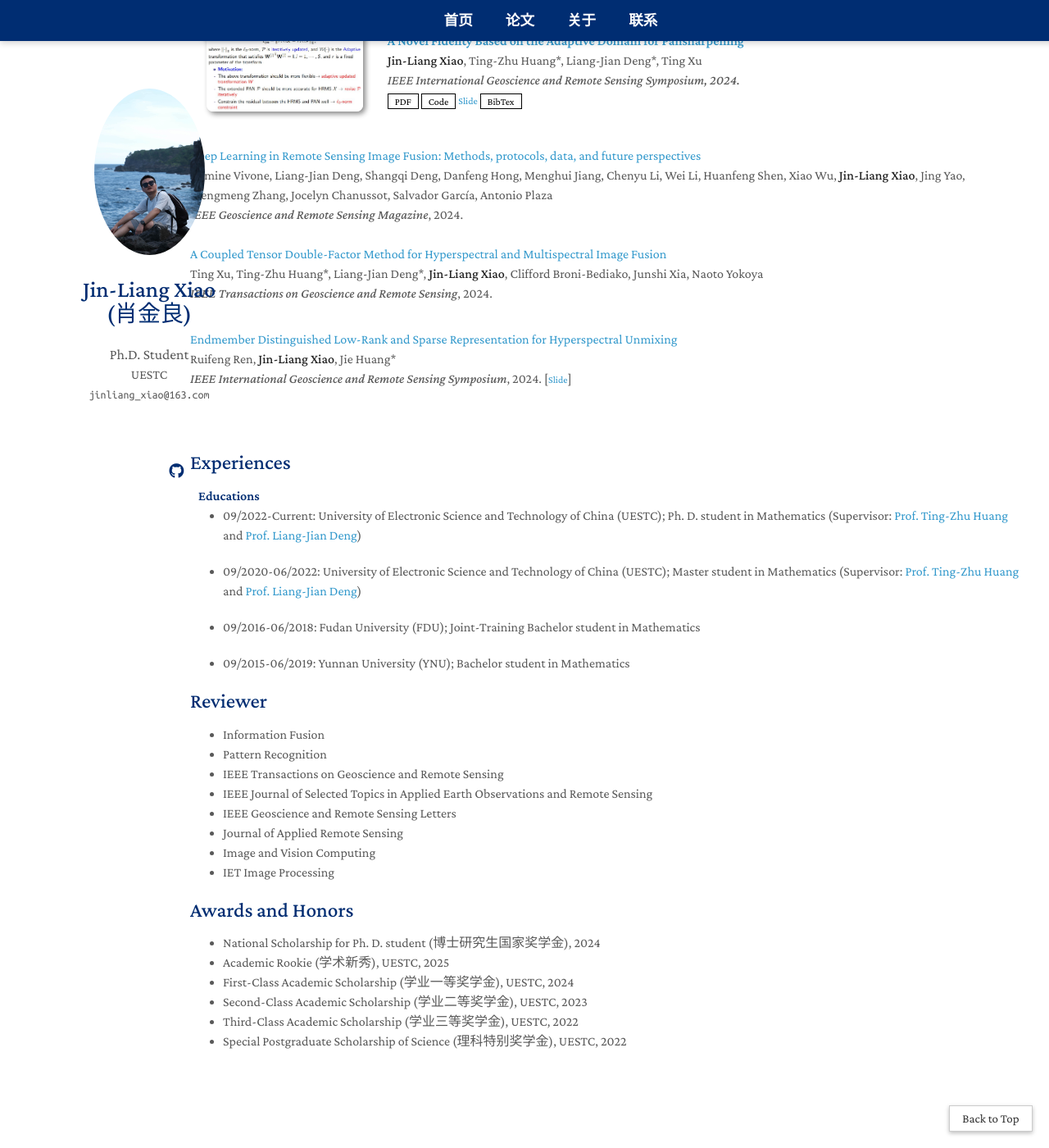
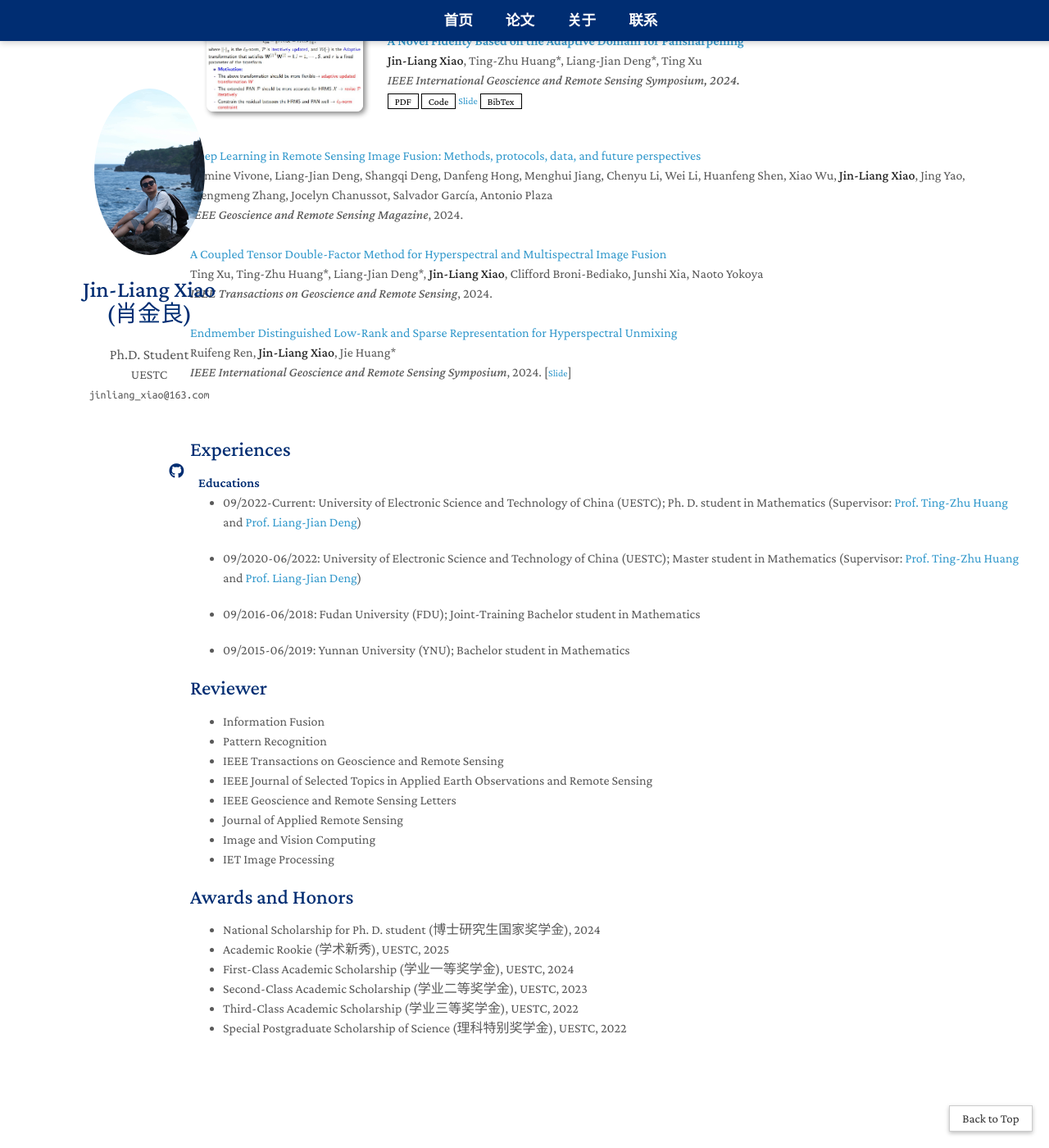
Before and after one commit to Jin-liangXiao/Jin-liangXiao.github.io, a Jekyll site: the page built from index.md, in a window 1280 px wide and 1400 px high, scrolled down 1343 px. Shown: the whole window at 82% size. Built offline with Jekyll 4.4.1, drawn with Linux system fonts in a browser that asks for light colours; nearby versions of some CDN libraries; a style sheet for code colours, icons or effects is not loaded; our own code applies the rules of GitHub Pages for plain Markdown files.

Commit message:
Update pub.css

```diff
--- a/assets/css/pub.css
+++ b/assets/css/pub.css
@@ -38,7 +38,7 @@ blockquote { background: var(--global-bg-color); border-left: 2px solid var(--gl
 
 .publications ol.bibliography { list-style: none; padding: 0; margin-top: 0; }
 
-.publications ol.bibliography li { min-height: 80px; margin-bottom: 1.5rem; }
+.publications ol.bibliography li { min-height: 50px; margin-bottom: 1.5rem; }
 
 .publications ol.bibliography li .abbr { height: 8rem; margin-bottom: 0.5rem; }
 
```
